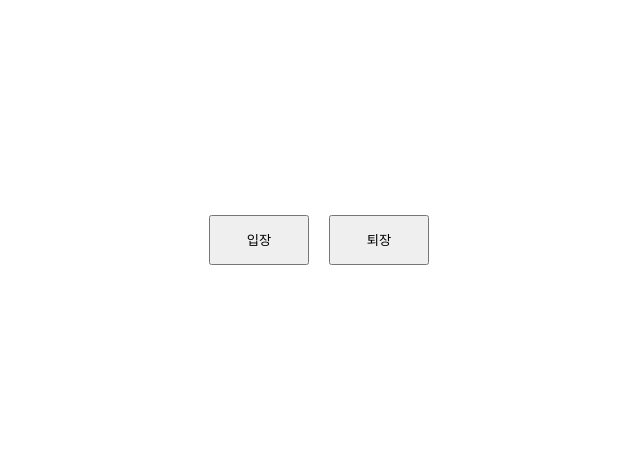
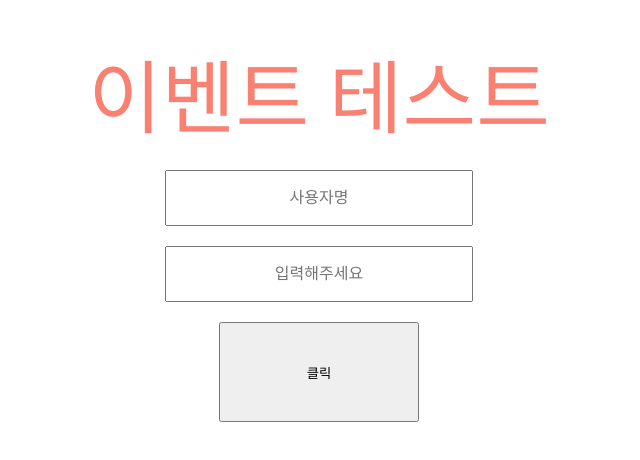
Before and after one commit to Yehoonn/Study, a React (Create React App) app in the folder first-app/: page / in a window 1280 px wide. Shown: the part 180-640 px from the top of the page, without its empty margins (329-969 px from the left). Built offline with nearby package versions, Linux system fonts and the light colour scheme.

Commit message:
220907 리액트 공부

```diff
--- a/first-app/package.json
+++ b/first-app/package.json
@@ -10,6 +10,7 @@
     "react": "^18.2.0",
     "react-dom": "^18.2.0",
     "react-scripts": "5.0.1",
+    "styled-components": "^5.3.5",
     "web-vitals": "^2.1.4"
   },
   "scripts": {
--- a/first-app/src/App/App.js
+++ b/first-app/src/App/App.js
@@ -1,11 +1,11 @@
 import "./App.css";
 // import MyComponent from "../Component[default]/MyComponent.js";
 // import Counter from "../stateComponent[class]/Counter.js";
-import Say from "../stateComponent[function]/say.js";
+// import Say from "../stateComponent[function]/say.js";
+// import EventPractice from "../EventPractice[class]/EventPractice.js";
+import EventPracticeFunction from "../EventPractice[function]/EventPractice.js";
 
 function App() {
-  // const text = "리액트";
-
   return (
     <>
       {/* <div className="div-text">{text}</div>
@@ -13,7 +13,9 @@ function App() {
         리액트
       </MyComponent> */}
       {/* <Counter text="바뀌지 않는 값" /> */}
-      <Say />
+      {/* <Say /> */}
+      {/* <EventPractice /> */}
+      <EventPracticeFunction />
     </>
   );
 }
--- /dev/null
+++ b/first-app/src/EventPractice[class]/EventPractice.js
@@ -0,0 +1,116 @@
+import { Component } from "react";
+import styled from "styled-components";
+
+const StyledH1 = styled.h1`
+  font-size: 4rem;
+  user-select: none;
+`;
+
+const StyledInput = styled.input`
+  width: 400px;
+  height: 100px;
+  text-align: center;
+  font-size: 20px;
+`;
+
+const StyledButton = styled.button`
+  width: 200px;
+  height: 100px;
+  display: block;
+`;
+
+export default class EventPracticeClass extends Component {
+  state = {
+    color: "blue",
+    text: "이벤트 테스트",
+    username: "",
+    message: "",
+  };
+
+  // 클래스형 컴포넌트에서 메서드를 만드는 기본 방법
+  // this는 함수의 호출부를 기준으로 작동하기 때문에
+  // .bind method를 활용하여 this가 가르키는 부분을 바인딩한다
+  // constructor(props){
+  //   super(props);
+  //   this.method = this.method.bind(this);
+  // }
+
+  // 생성자 메서드 -> constructor를 사용하지 않고 메서드를 만드는 방법
+  // 바벨의 transform-class-properties문법을 사용한다 [arrow function]
+  // 메서드 이기 때문에 let, const는 쓰지 않아도 된다
+  // method = () => {alrogithm}
+
+  // 텍스트를 클릭하면 color값이 바뀌는 메서드 (삼항연산자 사용)
+  // jsx 이벤트 핸들러에서 매개변수를 작성, 평소처럼 인수를 넘기기 위해 함수를 호출하면 에러가 남
+  colorChange = (test) => {
+    console.log(test);
+    this.state.color === "blue"
+      ? this.setState({
+          color: "red",
+        })
+      : this.setState({
+          color: "blue",
+        });
+  };
+
+  // input에 변화가 일어나면 일어나는 이벤트, e.target.name : e.target.value를 사용했기 때문에
+  // 만약 name과 value의 이름이 똑같다면 어떤 input 태그에서든 작동한다
+  // setState, 이후의 함수는 setState의 실행이후 실행되는 콜백함수이다
+  // 콜백함수가 실행되면 input에 작성한 value를 데이터로 text가 변한다
+  textChange = (e) => {
+    this.setState({ [e.target.name]: e.target.value }, () =>
+      this.setState({ text: e.target.value })
+    );
+  };
+
+  // KeyPress 이벤트를 위한 함수, 조건문에 따라 Enter키를 누르면
+  // textReset()함수를 실행시킨다
+  KeyPress = (e) => {
+    if (e.key === "Enter") {
+      this.textReset();
+    }
+  };
+
+  // textReset 함수 -> 1번 input과 2번 input의 데이터를 보여준다
+  textReset = () => {
+    // alert(this.state.text);
+    // this.setState({ text: "" });
+    alert(`${this.state.username} : ${this.state.message}`);
+  };
+
+  render() {
+    const { color, text, username, message } = this.state;
+    return (
+      <>
+        <StyledH1
+          style={{ color }}
+          // 매개변수를 받기 위해 평소처럼 onClick={this.colorChange('으악')}이 아닌 익명 함수 사용
+          // 익명 함수를 사용하지 않고 인수로 '으악'을 전달하면 오류가 남
+          // https://velog.io/@dom_hxrdy/reactJSX에서-onClick으로-매개변수-넣어주기 << 참고
+          onClick={() => {
+            this.colorChange("으악");
+          }}
+        >
+          {text}
+        </StyledH1>
+        <StyledInput
+          type="text"
+          name="username"
+          placeholder="사용자명"
+          value={username}
+          onChange={this.textChange}
+          onKeyPress={this.KeyPress}
+        />
+        <StyledInput
+          type="text"
+          name="message"
+          placeholder="입력해주세요"
+          value={message}
+          onChange={this.textChange}
+          onKeyPress={this.KeyPress}
+        />
+        <StyledButton onClick={this.textReset}>확인 버튼</StyledButton>
+      </>
+    );
+  }
+}
--- /dev/null
+++ b/first-app/src/EventPractice[function]/EventPractice.js
@@ -0,0 +1,84 @@
+import { useState } from "react";
+import styled from "styled-components";
+
+const StyledDiv = styled.div`
+  font-size: 5rem;
+  user-select: none;
+`;
+
+const StyledInput = styled.input`
+  width: 300px;
+  height: 50px;
+  text-align: center;
+  font-size: 1rem;
+`;
+
+const StyledButton = styled.button`
+  width: 200px;
+  height: 100px;
+`;
+
+// 이벤트 핸들링을 함수형 컴포넌트로 제작
+// 다른점 -> this가 없고 useState로 관리
+// 이벤트에 매개변수를 전달해주는 과정에선 똑같은 오류가 남 -> 익명함수 안에서 함수를 실행시키는 것으로 해결
+
+const EventPracticeFunction = () => {
+  const defaultText = "이벤트 테스트";
+  let [color, setColor] = useState("salmon");
+  let [input, setinput] = useState({ user: "", message: "" });
+  let [text, setText] = useState(defaultText);
+
+  const onClick = () => {
+    color === "salmon" ? setColor("black") : setColor("salmon");
+  };
+
+  const textChange = (e) => {
+    setinput({
+      ...input,
+      [e.target.name]: e.target.value,
+    });
+    setText(e.target.value);
+  };
+
+  const buttonClick = (text) => {
+    alert(`${user} : ${message}`);
+    setinput({ user: "", message: "" });
+    setText(defaultText);
+    console.log(text);
+  };
+
+  const enterKeyPress = (e) => {
+    if (e.key === "Enter") {
+      buttonClick("으악");
+    }
+  };
+
+  const { user, message } = input;
+
+  return (
+    <>
+      <StyledDiv style={{ color }} onClick={onClick}>
+        {text}
+      </StyledDiv>
+      <StyledInput
+        type="text"
+        name="user"
+        placeholder="사용자명"
+        value={user}
+        onChange={textChange}
+        onKeyPress={enterKeyPress}
+      ></StyledInput>
+      <StyledInput
+        type="text"
+        name="message"
+        placeholder="입력해주세요"
+        value={message}
+        onChange={textChange}
+        onKeyPress={enterKeyPress}
+      ></StyledInput>
+      <StyledButton onClick={() => buttonClick("으악")}>클릭</StyledButton>
+    </>
+  );
+};
+
+export default EventPracticeFunction;
--- a/first-app/src/index.css
+++ b/first-app/src/index.css
@@ -5,3 +5,11 @@ body {
   justify-content: center;
   align-items: center;
 }
+
+#root {
+  display: flex;
+  justify-content: center;
+  align-items: center;
+  flex-direction: column;
+  gap: 20px;
+}
```
Also changed, not shown: 1 other file (tests, documents, lock files or other folders).
